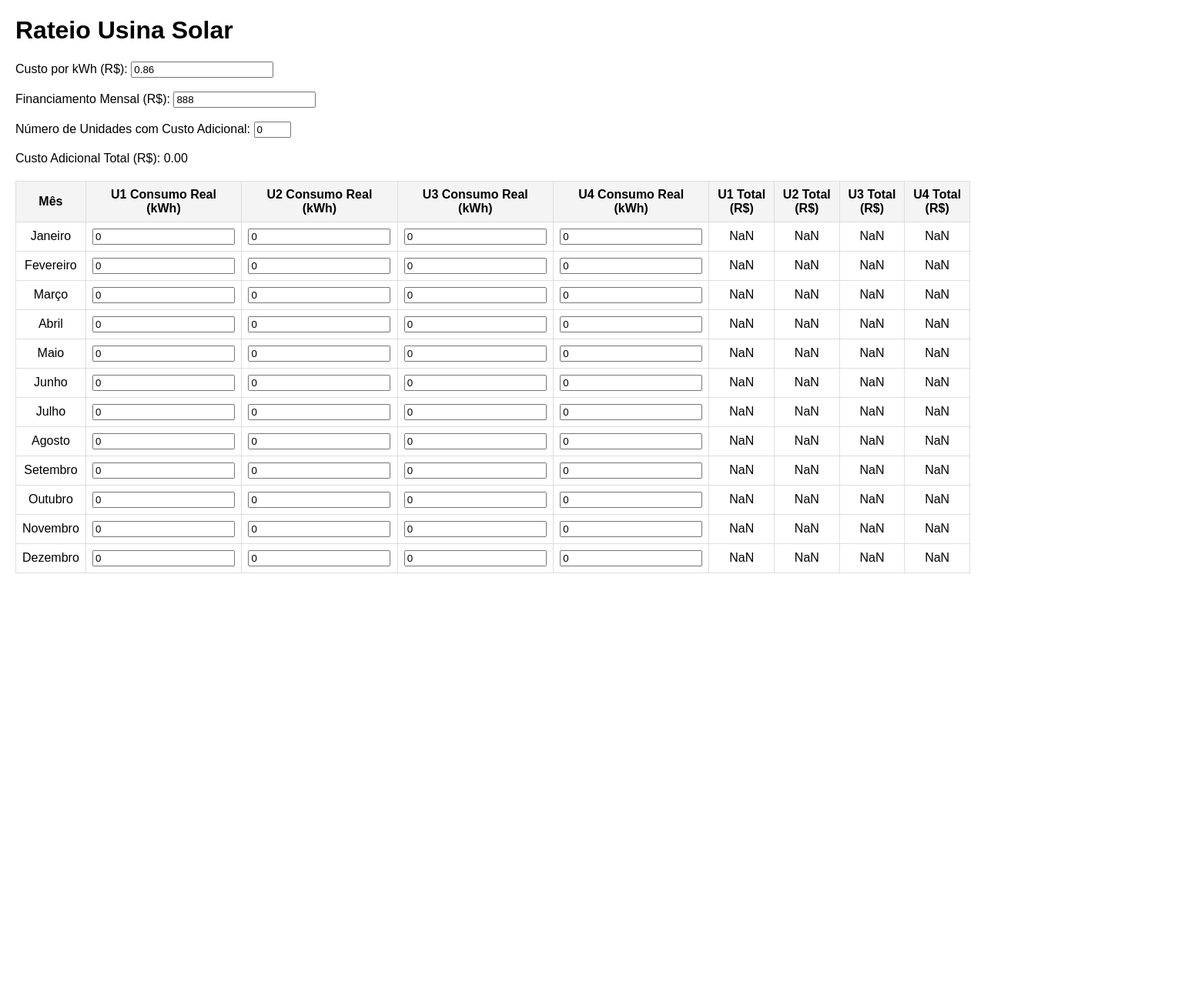
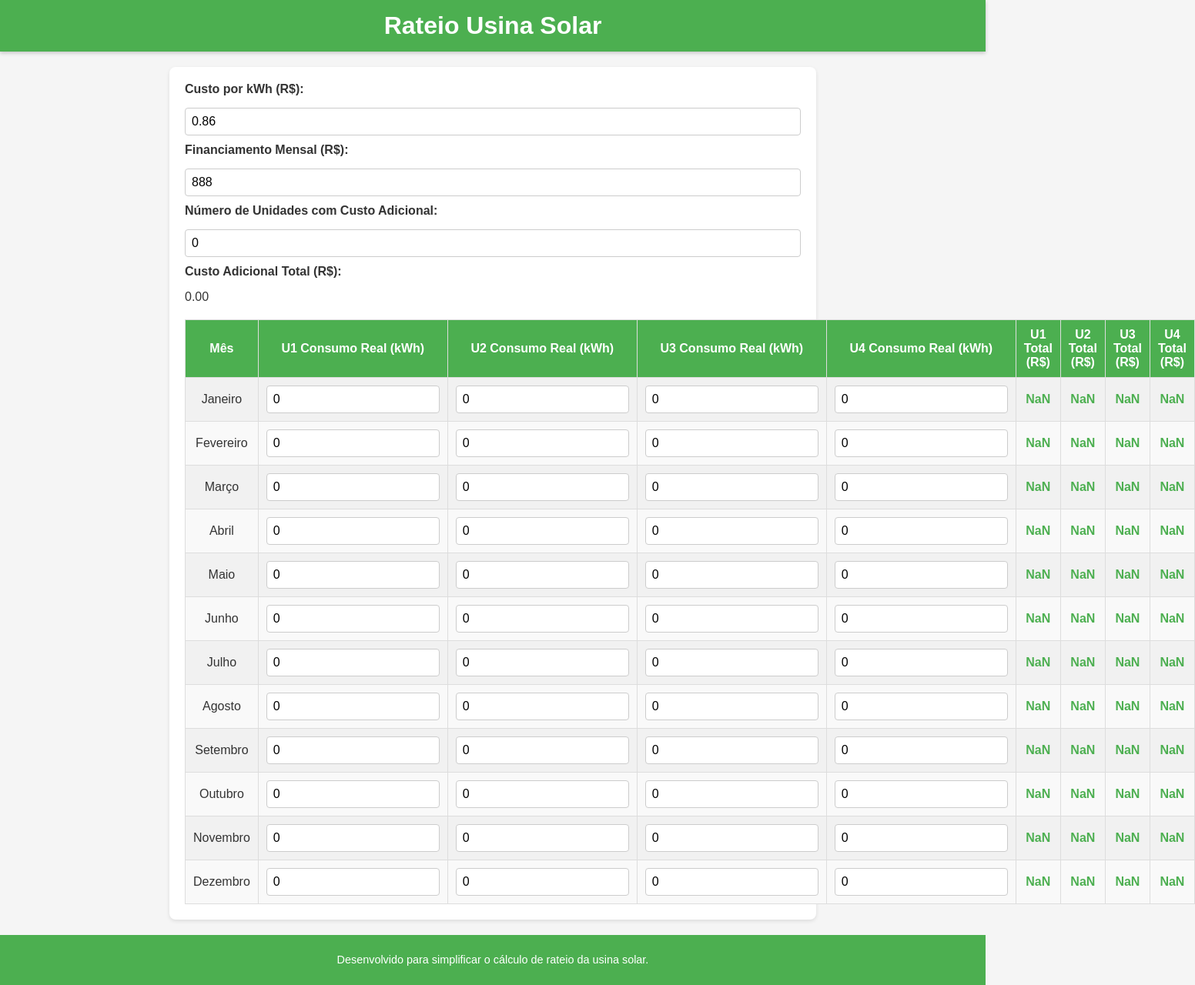
Before and after one commit to evandrosevergnini/usina-solar, a plain HTML site: page index.html in a window 1280 px wide. Shown: the whole page at 77% size, 1552 px wide, since content can reach past the window. Before the commit the page ends 800 px from the top, so only its background shows below. Drawn offline with Linux system fonts and the light colour scheme.

Commit message:
Update index.html

```diff
--- a/index.html
+++ b/index.html
@@ -6,40 +6,96 @@
     <title>Rateio Usina Solar</title>
     <style>
         body {
-            font-family: Arial, sans-serif;
-            margin: 20px;
+            font-family: 'Arial', sans-serif;
+            margin: 0;
+            padding: 0;
+            background-color: #f5f5f5;
+            color: #333;
+        }
+        header {
+            background-color: #4CAF50;
+            color: white;
+            text-align: center;
+            padding: 15px 0;
+            box-shadow: 0 2px 5px rgba(0, 0, 0, 0.2);
+        }
+        h1 {
+            margin: 0;
+        }
+        .container {
+            margin: 20px auto;
+            max-width: 800px;
+            background-color: white;
+            padding: 20px;
+            border-radius: 8px;
+            box-shadow: 0 2px 5px rgba(0, 0, 0, 0.1);
+        }
+        .config {
+            margin-bottom: 20px;
+            display: flex;
+            flex-direction: column;
+            gap: 10px;
+        }
+        label {
+            font-weight: bold;
+            margin-bottom: 5px;
+        }
+        input {
+            padding: 8px;
+            font-size: 1rem;
+            border: 1px solid #ccc;
+            border-radius: 4px;
         }
         table {
             width: 100%;
             border-collapse: collapse;
-            margin-bottom: 20px;
+            margin-top: 20px;
         }
         th, td {
             border: 1px solid #ddd;
-            padding: 8px;
+            padding: 10px;
             text-align: center;
         }
         th {
-            background-color: #f4f4f4;
+            background-color: #4CAF50;
+            color: white;
         }
-        .config {
-            margin-bottom: 20px;
+        td {
+            background-color: #f9f9f9;
+        }
+        tr:nth-child(even) td {
+            background-color: #f1f1f1;
+        }
+        .total {
+            font-weight: bold;
+            color: #4CAF50;
+        }
+        footer {
+            text-align: center;
+            margin-top: 20px;
+            padding: 10px;
+            background-color: #4CAF50;
+            color: white;
+            font-size: 0.9rem;
         }
     </style>
 </head>
 <body>
+    <header>
         <h1>Rateio Usina Solar</h1>
+    </header>
 
+    <div class="container">
         <div class="config">
             <label for="costPerKwh">Custo por kWh (R$):</label>
             <input type="number" id="costPerKwh" value="0.86" step="0.01">
-        <br><br>
+
             <label for="financingCost">Financiamento Mensal (R$):</label>
             <input type="number" id="financingCost" value="888">
-        <br><br>
+
             <label for="numUnitsAdditional">Número de Unidades com Custo Adicional:</label>
             <input type="number" id="numUnitsAdditional" value="0" step="1" min="0" max="4">
-        <br><br>
+
             <label for="totalAdditionalCost">Custo Adicional Total (R$):</label>
             <span id="totalAdditionalCost">0.00</span>
         </div>
@@ -120,5 +176,10 @@
                 </script>
             </tbody>
         </table>
+    </div>
+
+    <footer>
+        <p>Desenvolvido para simplificar o cálculo de rateio da usina solar.</p>
+    </footer>
 </body>
 </html>
```
Lines whose indentation alone changed are shown as unchanged.
